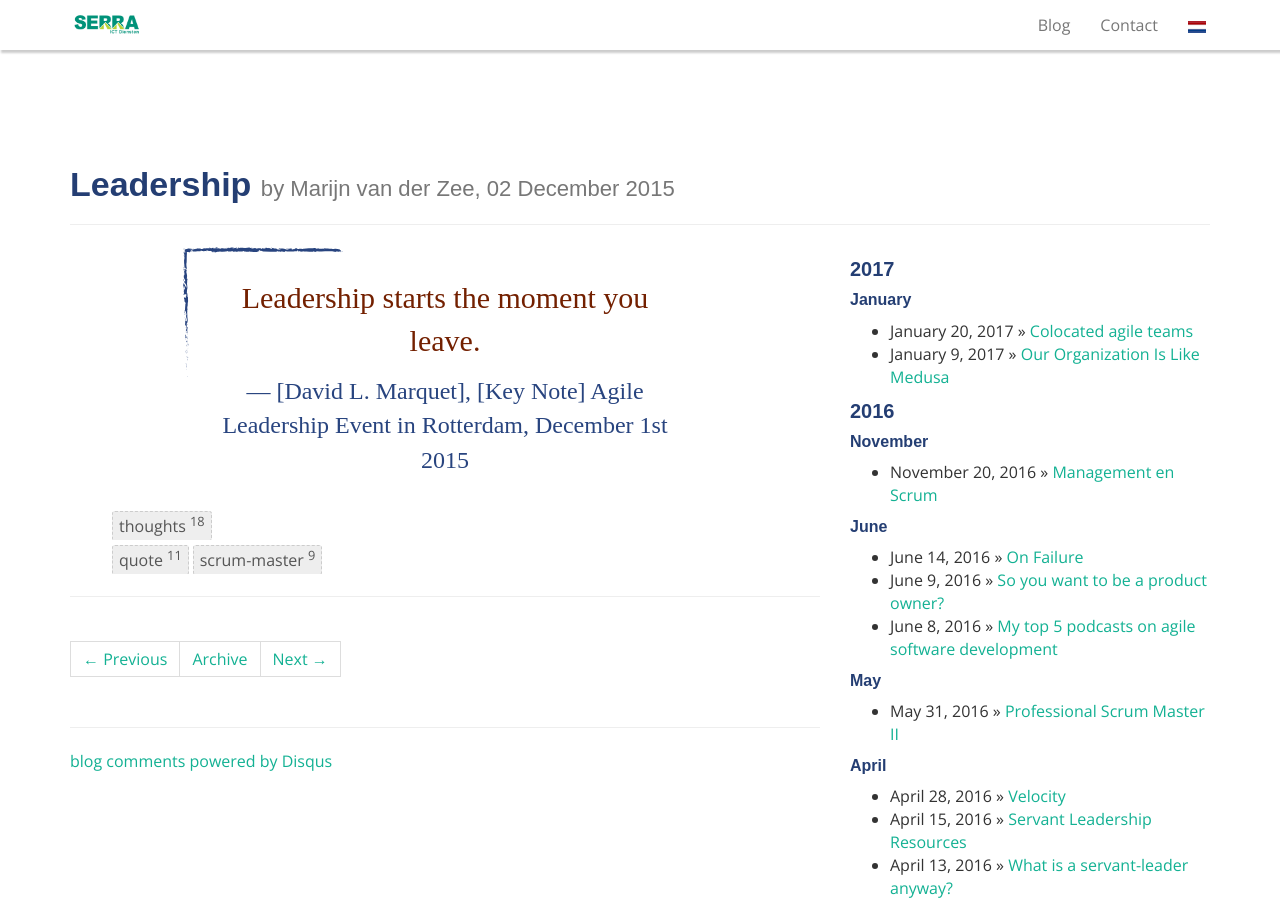
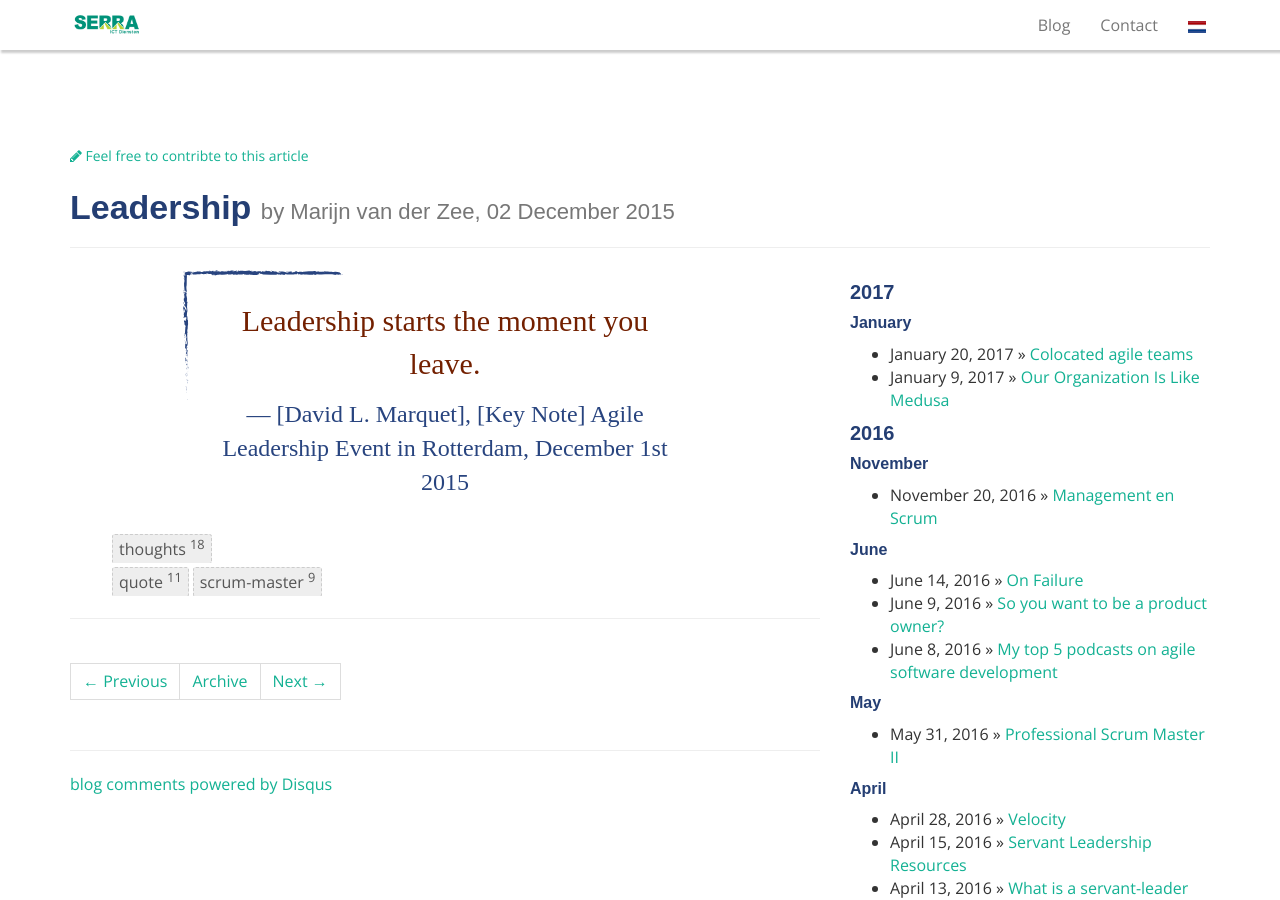
Before and after one commit to serraict/serraict.github.io, a Jekyll site: the page built from _posts/thoughts/2015-12-02-leadership.md, in a window 1280 px wide and 900 px high. Built offline with Jekyll 4.4.1, drawn with Linux system fonts in a browser that asks for light colours; nearby versions of some CDN libraries; some web fonts are replaced; comment, search, counter and statistics services are not loaded.

Commit message:
Do not configure github.repository_url, because it will not be overwritten by github pages

```diff
--- a/_config.yml
+++ b/_config.yml
@@ -141,6 +141,3 @@ JB :
   # where [HELPER] is the name of the helper you are overriding.
 
 exclude: [vendor]
-
-github:
-  repository_url: "https://www.example.com/"
--- a/_includes/themes/bootstrap/post.html
+++ b/_includes/themes/bootstrap/post.html
@@ -1,5 +1,20 @@
+{% if site.github.repository_url %}
+{% assign base_url = site.github.repository_url %}
+{% endif %}
+
+{% unless site.github.repository_url %}
+{% assign base_url = "http://www.example.com" %}
+{% endunless %}
+
 <div class="container">
   <div class="page-header">
+    <small>
+      <a href="{{base_url}}/blob/master/{{page.path}}"
+         title="Edit this page on Github">
+         <i class="fa fa-pencil"></i>
+         Feel free to contribte to this article
+      </a>
+    </small>
     <h2>
       {{ page.title }}
       <small>
@@ -15,10 +30,6 @@
     <h3>
       <small>
         {{page.tagline}}
-        <a href="{{site.github.repository_url}}/blob/master/{{page.path}}"
-           title="Edit this page on Github">
-           <i class="fa fa-pencil"></i>
-        </a>
       </small>
     </h3>
     {% endif %}
```
